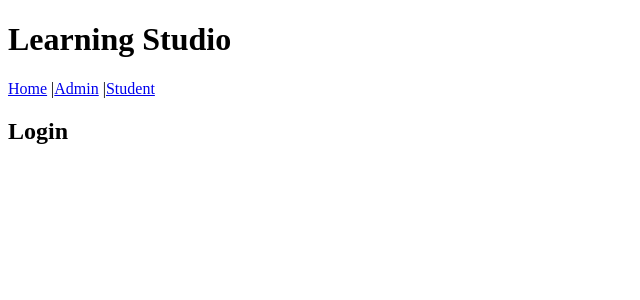
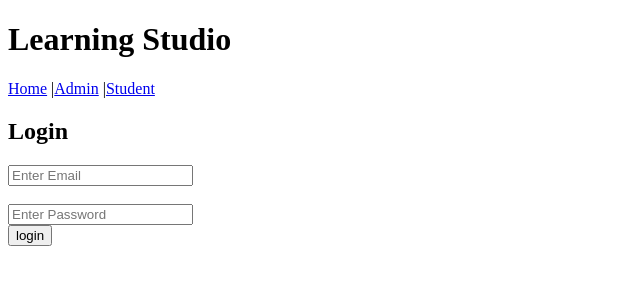
Before and after one commit to rabiya-basri/learning-studio, a React (Create React App) app: page /student/login in a window 1280 px wide. Shown: the top 300 px of the page, without its empty margins (0-640 px from the left). Built offline with nearby package versions, Linux system fonts and the light colour scheme.

Commit message:
login from setup

```diff
--- a/src/components/Admin/LoginForm.js
+++ /dev/null
@@ -1,10 +0,0 @@
-import React from "react";
-
-const LoginForm = (props) => {
-    return (
-        <div>
-            <h2>Login</h2>
-        </div>
-    )
-}
-export default LoginForm
--- a/src/components/Admin/RegisterForm.js
+++ b/src/components/Admin/RegisterForm.js
@@ -1,6 +1,6 @@
 import React, { useState} from "react";
 import { Link,Route } from "react-router-dom";
-import LoginForm from "./LoginForm";
+import LoginForm from "../ReuseableComponents/LoginForm";
 import validator from 'validator'
 import { startAdminRegister } from "../../actions/adminActions";
 import { useDispatch } from "react-redux";
--- /dev/null
+++ b/src/components/ReuseableComponents/LoginForm.js
@@ -0,0 +1,56 @@
+import React,{useState} from "react";
+import validator from "validator";
+
+const LoginForm = (props) => {
+    const [email, setEmail] = useState('')
+    const [password, setPassword] = useState('')
+    const [formErrors, setFormErrors] = useState({})
+    const errors = {}
+
+    const handelInputs = (e) => {
+        const attr = e.target.name
+        if (attr === 'email') {
+            setEmail(e.target.value)
+        } else if (attr === 'password') {
+            setPassword(e.target.value)
+        }
+    }
+
+    //loginform validation
+    const runValidation = () => {
+        //email
+        if (email.trim().length === 0) {
+            errors.email='email cannot be blank'
+        } else if (!validator.isEmail(email)) {
+            errors.email='Invalid emails'
+        }
+    }
+
+    //function for login form submission
+    const handelSubmit = (e) => {
+        e.preventDefault()
+        runValidation()
+        if (Object.keys(errors).length === 0) {
+            setFormErrors({})
+            const formData = {
+                email,
+                password
+            }
+            console.log(formData)
+        } else {
+            setFormErrors(errors)
+        }
+    }
+    return (
+        <div>
+            <h2>Login</h2>
+            <form onSubmit={ handelSubmit}>
+                <input type='text' value={email} onChange={handelInputs} placeholder='Enter Email' /><br />
+                {formErrors.email && <span style={{color:'red'}}>{ formErrors.email}</span>}<br/>
+                <input type='password' value={password} onChange={handelInputs} placeholder='Enter Password' /><br />
+                <input type='submit' value='login' />
+            </form>
+        </div>
+    )
+}
+export default LoginForm
--- a/src/components/Routing.js
+++ b/src/components/Routing.js
@@ -2,7 +2,7 @@ import React from 'react'
 import { Route } from 'react-router'
 import Home from './Home'
 import RegisterForm from './Admin/RegisterForm'
-import LoginForm from './Admin/LoginForm'
+import LoginForm from './ReuseableComponents/LoginForm'
 
 const Routing = (props) => {
     return (
```
